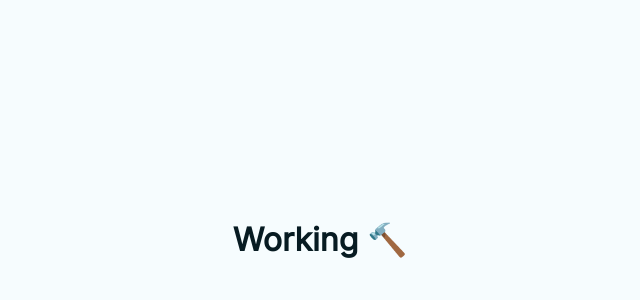
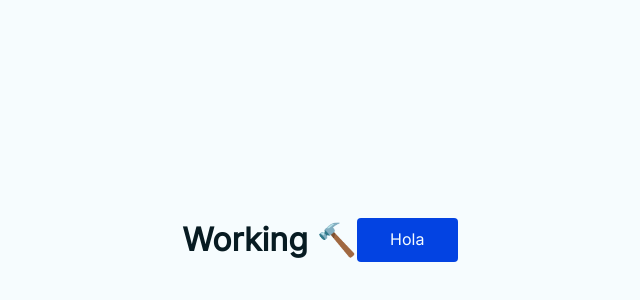
Before and after one commit to bipo38/litehouse, a Nuxt app in the folder front/: page / in a window 1280 px wide. Shown: the part 160-460 px from the top of the page, without its empty margins (320-960 px from the left). Built offline with nearby package versions, Linux system fonts and the light colour scheme; a web font is replaced by a local one.

Commit message:
refactor: colors

```diff
--- /dev/null
+++ b/front/assets/styles/_buttons.scss
@@ -0,0 +1,27 @@
+button,
+.button {
+    border: none;
+    cursor: pointer;
+
+    border-radius: 4px;
+
+    padding: 0.25em 0.75em;
+    min-width: 10ch;
+    min-height: 44px;
+
+    display: inline-flex;
+    align-items: center;
+    justify-content: center;
+
+    line-height: 1.1;
+    text-align: center;
+
+    &--primary {
+        background-color: var(--clr-primary);
+        color: var(--clr-text-secondary);
+    }
+
+    &--block {
+        width: 100%;
+    }
+}
--- a/front/assets/styles/_imports.scss
+++ b/front/assets/styles/_imports.scss
@@ -1 +1,2 @@
-@use "variables";
+@use "./variables";
+@use "./buttons";
--- a/front/assets/styles/_variables.scss
+++ b/front/assets/styles/_variables.scss
@@ -1,19 +1,28 @@
 :root {
-    --clr-background: hsl(195, 80, 98);
+    --hue-shadows: 223;
+    --hue-primary: 223;
+    --hue-background: 195;
 
-    --clr-primary: hsl(197, 64%, 73%);
-    --clr-secondary: hsl(197, 64%, 87%);
+    --clr-primary: hsl(var(--hue-primary), 97%, 45%);
+    --clr-secondary: hsl(223, 97%, 86%);
+
+    --clr-background: hsl(var(--hue-background), 80%, 98%);
+
+
     --clr-text: hsl(196, 65%, 8%);
+    --clr-text-secondary: hsl(var(--hue-background), 80%, 98%);
 
-    --clr-primary-shadow-900: hsl(195, 80%, 10%);
-    --clr-primary-shadow-800: hsl(195, 80%, 20%);
-    --clr-primary-shadow-700: hsl(195, 80%, 30%);
-    --clr-primary-shadow-600: hsl(195, 80%, 40%);
-    --clr-primary-shadow-500: hsl(195, 80%, 50%);
-    --clr-primary-shadow-400: hsl(195, 80%, 60%);
-    --clr-primary-shadow-300: hsl(195, 80%, 70%);
-    --clr-primary-shadow-200: hsl(195, 80%, 80%);
-    --clr-primary-shadow-100: hsl(195, 80%, 90%);
+
+    --clr-primary-shadow-900: hsl(var(--hue-shadows), 95%, 10%);
+    --clr-primary-shadow-950: hsl(var(--hue-shadows), 95%, 20%);
+    --clr-primary-shadow-700: hsl(var(--hue-shadows), 95%, 30%);
+    --clr-primary-shadow-650: hsl(var(--hue-shadows), 95%, 35%);
+    --clr-primary-shadow-600: hsl(var(--hue-shadows), 95%, 40%);
+    --clr-primary-shadow-500: hsl(var(--hue-shadows), 95%, 50%);
+    --clr-primary-shadow-400: hsl(var(--hue-shadows), 95%, 60%);
+    --clr-primary-shadow-300: hsl(var(--hue-shadows), 95%, 70%);
+    --clr-primary-shadow-200: hsl(var(--hue-shadows), 95%, 80%);
+    --clr-primary-shadow-100: hsl(var(--hue-shadows), 95%, 90%);
 
     --clr-gray-1: #d5d2d1;
     --clr-gray-2: #c0bdbc;
--- a/front/assets/styles/main.scss
+++ b/front/assets/styles/main.scss
@@ -1,4 +1,4 @@
-@use "imports";
+@use "./imports";
 @import url("https://fonts.googleapis.com/css2?family=Agbalumo&family=Josefin+Sans:wght@400;500&display=swap");
 
 *,
@@ -17,7 +17,7 @@ html {
 
     line-height: 1.5;
 
-    background-color: #f6fcfe;
+    background-color: var(--clr-background);
 
     color: var(--clr-text);
 }
--- a/front/assets/styles/pages/home.scss
+++ b/front/assets/styles/pages/home.scss
@@ -5,13 +5,4 @@
 
     width: 100%;
     height: 100vh;
-    button {
-        background-color: var(--clr-primary);
-        border-radius: 4px;
-
-        padding: 0.5em 1.25em;
-
-        border: none;
-        outline: none;
-    }
 }
--- a/front/nuxt.config.ts
+++ b/front/nuxt.config.ts
@@ -6,7 +6,7 @@ export default defineNuxtConfig({
   googleFonts: {
     families: {
       Inter: {
-        wght: [300, 400, 500, 700],
+        wght: [300, 400, 500, 700, 900],
       },
     },
   },
--- a/front/pages/index.vue
+++ b/front/pages/index.vue
@@ -1,6 +1,7 @@
 <template>
     <div class="page--home">
         <h1>Working 🔨</h1>
+        <button class="button--primary button">Hola</button>
     </div>
 </template>
 
```
Also changed, not shown: 1 other file (tests, documents, lock files or other folders).
